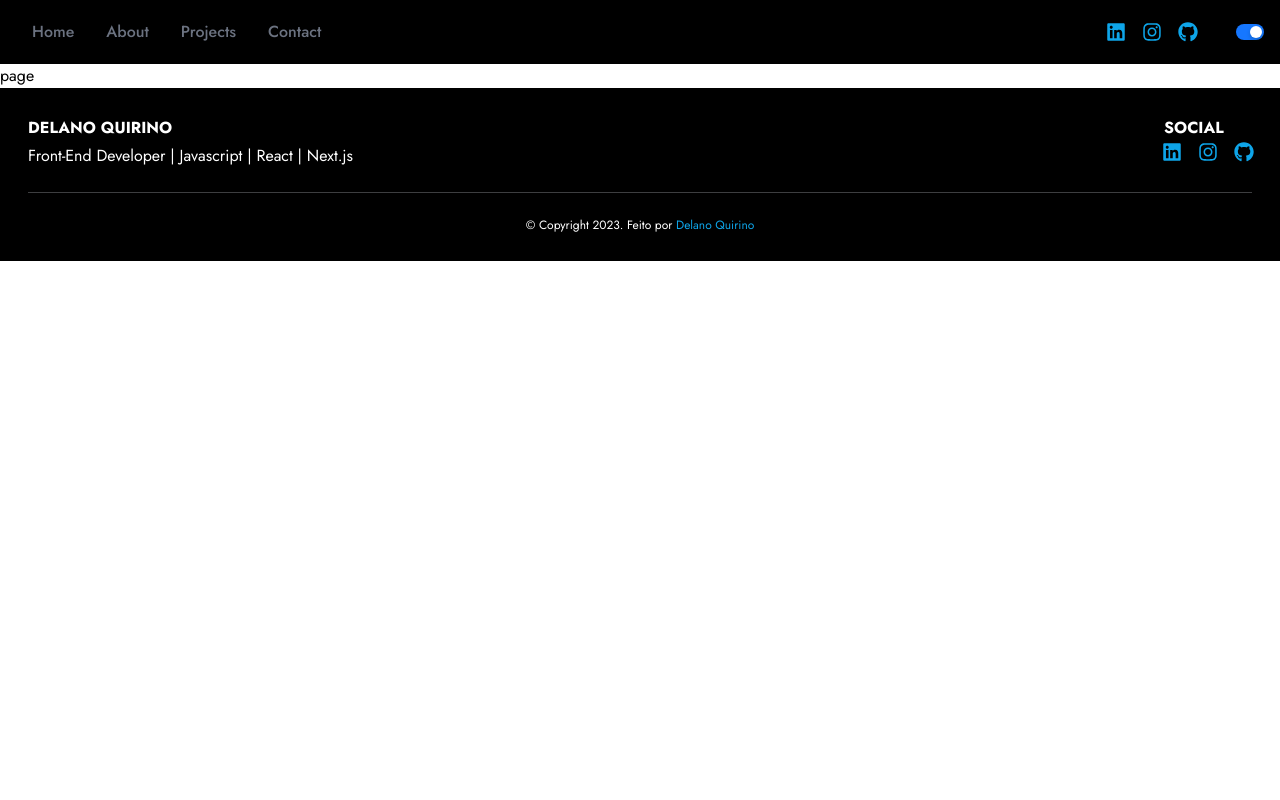
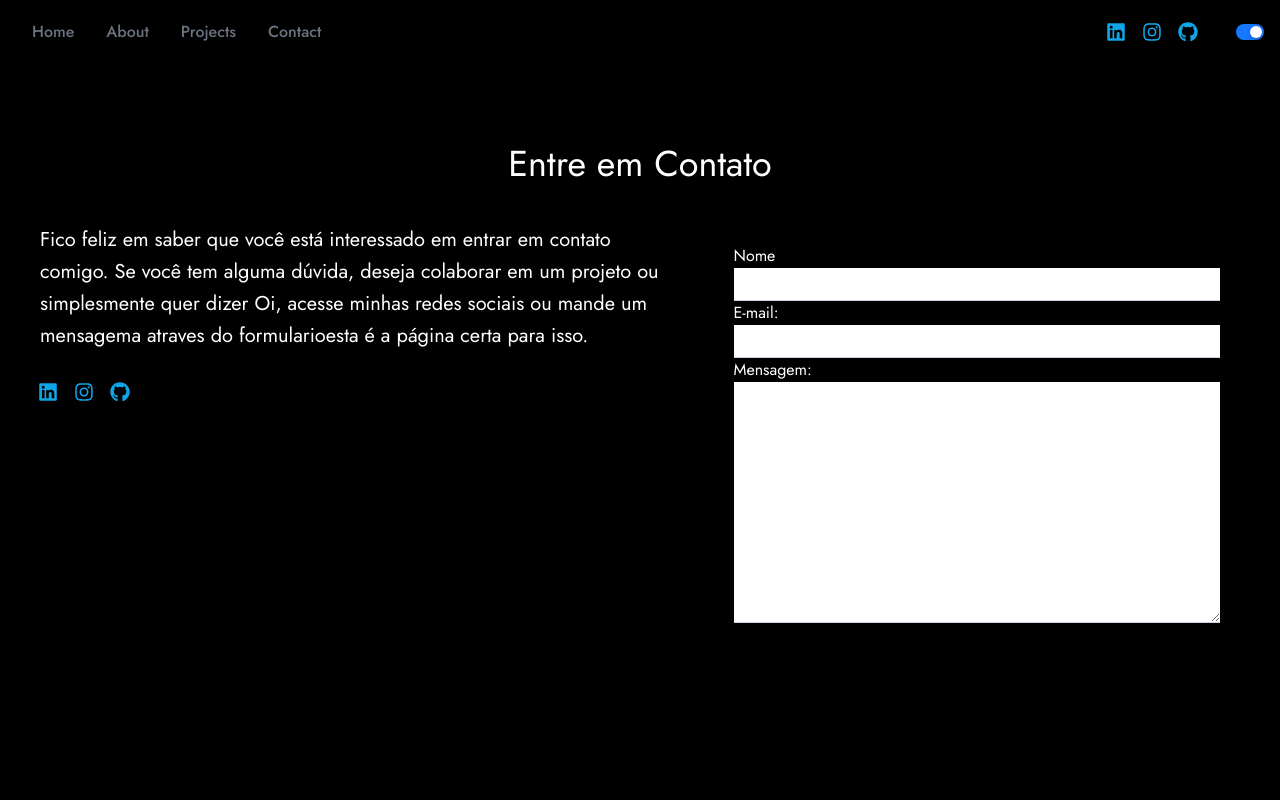
Before and after one commit to delanoquirino/delano_quirino_site, a Next.js app: page /contact in a window 1280 px wide. Shown: the top 800 px of the page. Built offline with nearby package versions, Linux system fonts and the light colour scheme.

Commit message:
feat: adding contact page

```diff
--- a/src/app/contact/page.tsx
+++ b/src/app/contact/page.tsx
@@ -1,10 +1,27 @@
-import React from 'react'
+import Form from "@/components/Form";
+import { SocialLinks } from "@/components/SocialLinks";
+import React from "react";
 
 const Contact = () => {
   return (
- <div>page</div>
+    <div className="bg-black dark:bg-white transition duration-300 ease-in-out">
+      <div className="h-screen max-w-7xl mx-auto py-20">
 
- )
-}
+          <h1 className='text-4xl  text-white dark:text-black text-center'>Entre em Contato</h1>
+        <div className="flex gap-6 md:gap-12 flex-col md:flex-row p-10">
+          <div className="flex flex-col gap-8 md:w-[60%] w-full ">
+            <p className='text-white dark:text-black text-xl leading-8'>
+              Fico feliz em saber que você está interessado em entrar em contato
+              comigo. Se você tem alguma dúvida, deseja colaborar em um projeto ou
+              simplesmente quer dizer Oi, acesse minhas redes sociais ou mande um mensagema atraves do formularioesta é a página certa para isso.
+            </p>
+            <SocialLinks/>
+          </div>
+          <Form/>
+        </div>
+      </div>
+    </div>
+  );
+};
 
-export default Contact
+export default Contact;
--- a/src/app/page.tsx
+++ b/src/app/page.tsx
@@ -7,7 +7,7 @@ export default function Home() {
       <div className="h-full max-w-7xl mx-auto p-5 flex flex-col items-center justify-center gap-10">
         <h1 className="text-white dark:text-slate-600 text-6xl font-bold">Olá! Eu me Chamo Delano</h1>
         <p className="text-slate-500 text-xl">Sou desenvolvedor front-end e este é o meu site. Aqui você conhecerá minha jornada e projetos como desenvolvedor front-end.</p>
-        <button className="text-white w-fit px-6 py-3 my-2 flex items-center rounded-md bg-gradient-to-r from-cyan-500 to-sky-500 cursor-pointer transition duration-300 ease-in-out hover:scale-110 hover:brightness-125" ><Link href="projetos">Meus Projetos</Link></button>
+        <button className="text-white w-fit px-6 py-3 my-2 flex items-center rounded-md bg-gradient-to-r from-cyan-500 to-sky-500 cursor-pointer transition duration-300 ease-in-out hover:scale-110 hover:brightness-125" ><Link href="projects">Meus Projetos</Link></button>
         <a className="text-cyan-500" href="https://drive.google.com/file/d/1WPz6hUwd6cCaZIr0a_42g33qSFl3E6f2/view?usp=sharing" target="_blank">Currículo...</a>
       </div>
     </main>
--- /dev/null
+++ b/src/components/Form.tsx
@@ -0,0 +1,16 @@
+import React from 'react'
+
+const Form = () => {
+  return (
+    <form className='flex flex-col md:w-[50%] w-full hover:shadow-2xl hover:shadow-cyan-500/50 p-5 transition duration-300 ease-in-out'>
+        <label htmlFor="" className='text-white dark:text-black bold  '>Nome</label>
+        <input type="text" className='p-1 outline-none border-b border-slate-300' />
+        <label htmlFor="" className='text-white dark:text-black bold'>E-mail:</label>
+        <input type="text" className='p-1 outline-none border-b border-slate-300'/>
+        <label htmlFor="" className='text-white dark:text-black bold'>Mensagem:</label>
+        <textarea name="" id="" cols="20" rows="10" className='outline-none border-b border-slate-300'></textarea>
+    </form>
+  )
+}
+
+export default Form
--- a/src/components/ToggleTheme.tsx
+++ b/src/components/ToggleTheme.tsx
@@ -4,7 +4,6 @@ import {useState,useEffect} from "react"
 
 export const ToggleTheme = () => {
     const [isChecked, setIsChecked] = useState(false)
-    console.log(isChecked)
 
     function toggleThemeMode  (checked: boolean) {
         if (checked) {
```
